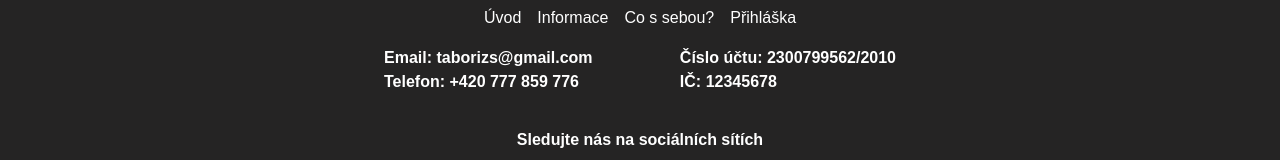
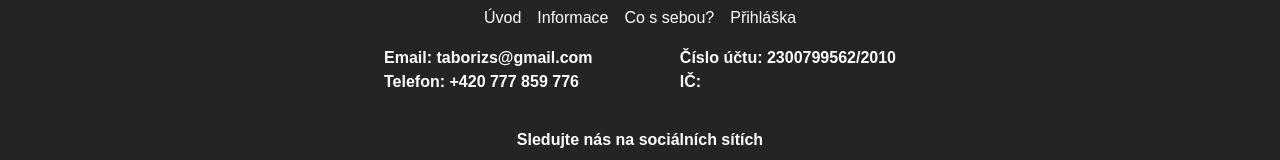
Before and after one commit to DanoHrCZ/tabor-izs, a Next.js app: page / in a window 1280 px wide. Shown: the part 2606-2766 px from the top of the page. Built offline with nearby package versions, Linux system fonts and the light colour scheme; no server answers.

Commit message:
Remove IČ number from Footer component for privacy compliance

```diff
--- a/components/Footer.tsx
+++ b/components/Footer.tsx
@@ -25,7 +25,7 @@ export default function Footer() {
                     </div>
                     <div className="mb-4 md:mb-0">
                         <p className="font-semibold">Číslo účtu: 2300799562/2010</p>
-                        <p className="font-semibold">IČ: 12345678</p>
+                        <p className="font-semibold">IČ: </p>
                     </div>
                 </div>
                 <div className="">
```
